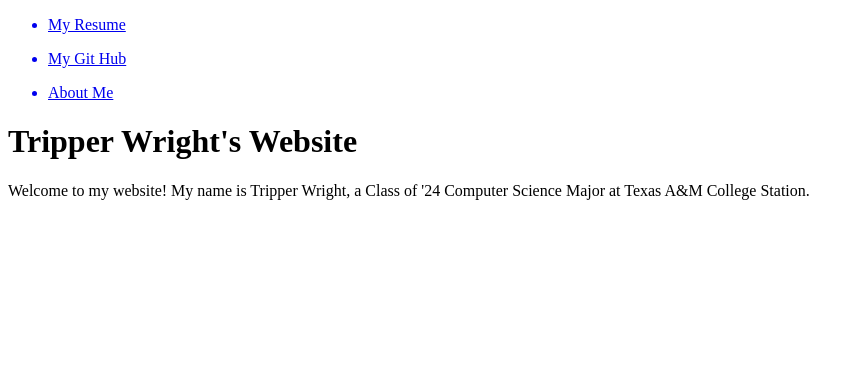
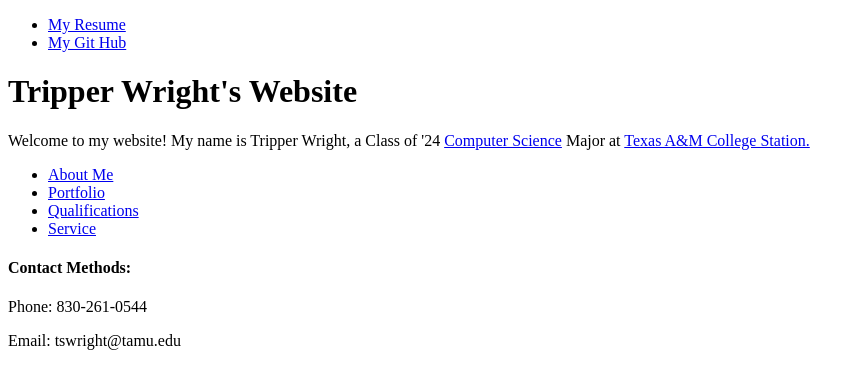
Before and after one commit to TripperW/315-Project-1, a plain HTML site: page landing.html in a window 1280 px wide. Shown: the whole page, without its empty margins (0-865 px from the left). Drawn offline with Linux system fonts and the light colour scheme.

Commit message:
updated standalone html

```diff
--- a/landing.html
+++ b/landing.html
@@ -1,22 +1,39 @@
 <!DOCTYPE html>
 <html>
-    <div>
-        <ul>
-            <a href="./Tripper_Wright_Resume_2022.pdf"><li>
-                <p>My Resume</p>
-            </li></a>
-            <a href="https://github.com/TripperW"><li>
-                <p>My Git Hub</p>
-            </li></a>
-            <a href="./aboutMe.html"><li>
-                <p>About Me</p>
-            </li></a>
-        </ul>
-
-    </div>
-    <div>
-        <h1>Tripper Wright's Website</h1>
-        <p>Welcome to my website! My name is Tripper Wright, a Class of '24 Computer Science Major at Texas A&M College Station.</p>
+    <div class="bodydiv">
+      <div>
+          <ul class="butlist">
+              <li>
+                  <a href="./Tripper_Wright_Resume_2022.pdf">My Resume</a>
+              </li>
+              <li>
+                <a href="https://github.com/TripperW">My Git Hub</a>
+              </li>
+          </ul>
+      </div>
+      <div>
+          <h1>Tripper Wright's Website</h1>
+          <p>Welcome to my website! My name is Tripper Wright, a Class of '24 <a href="https://engineering.tamu.edu/cse/index.html">Computer Science</a> Major at <a href="https://www.tamu.edu/">Texas A&M College Station.</a></p>
+      </div>
+      <ul>
+        <li class="transparent">
+          <a class="bigbutton" href="./aboutMe.html">About Me</a>
+        </li>
+      <li class="transparent">
+        <a class="bigbutton" href="./portfolio.html">Portfolio</a>
+      </li>
+      <li class="transparent">
+        <a class="bigbutton" href="./qualifications.html">Qualifications</a>
+      </li>
+      <li class="transparent">
+        <a class="bigbutton" href="./service.html">Service</a>
+      </li>
+      </ul>
+      <div>
+        <h4>Contact Methods: </h4>
+        <p>Phone: 830-261-0544</p>
+        <p>Email: tswright@tamu.edu</p>
+      </div>
     </div>
 
 </html>
```
